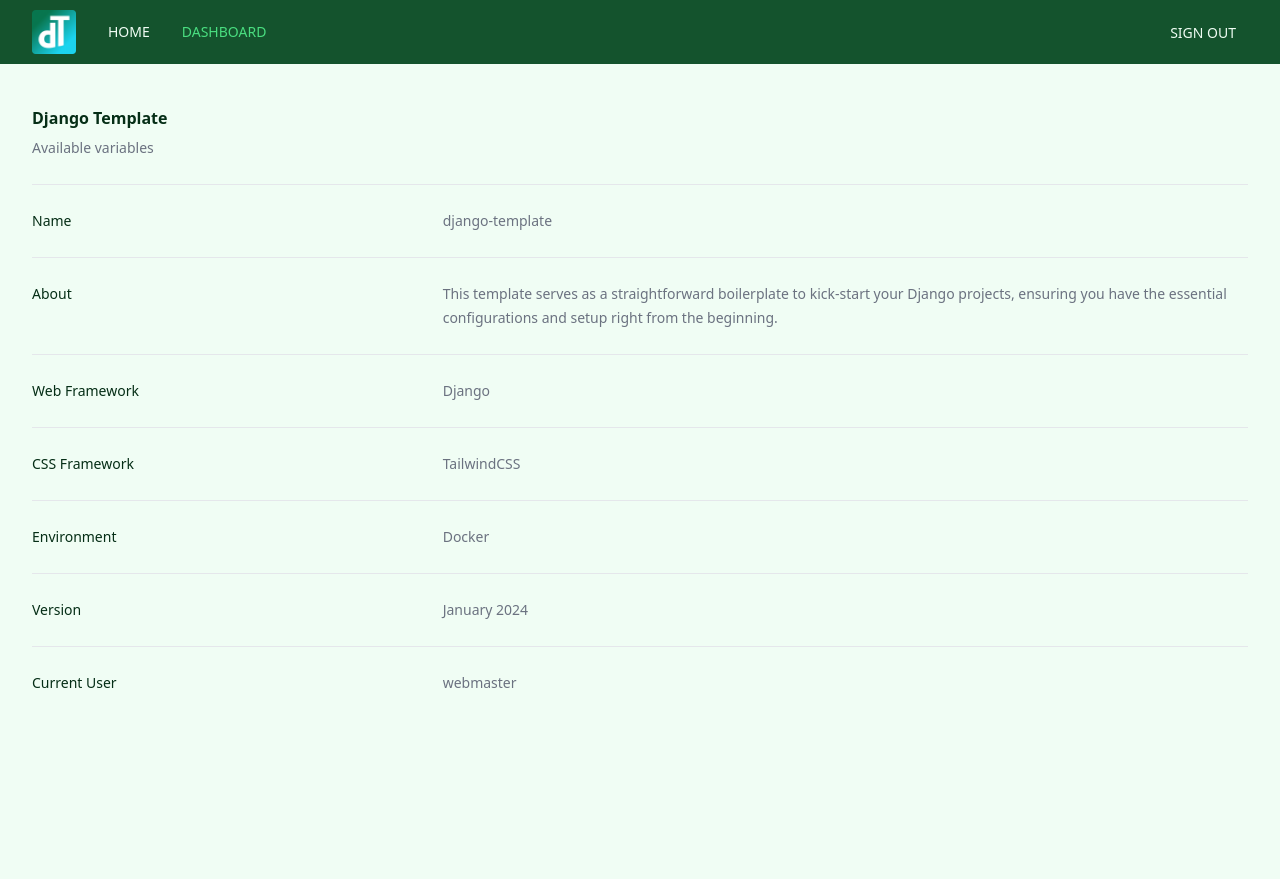
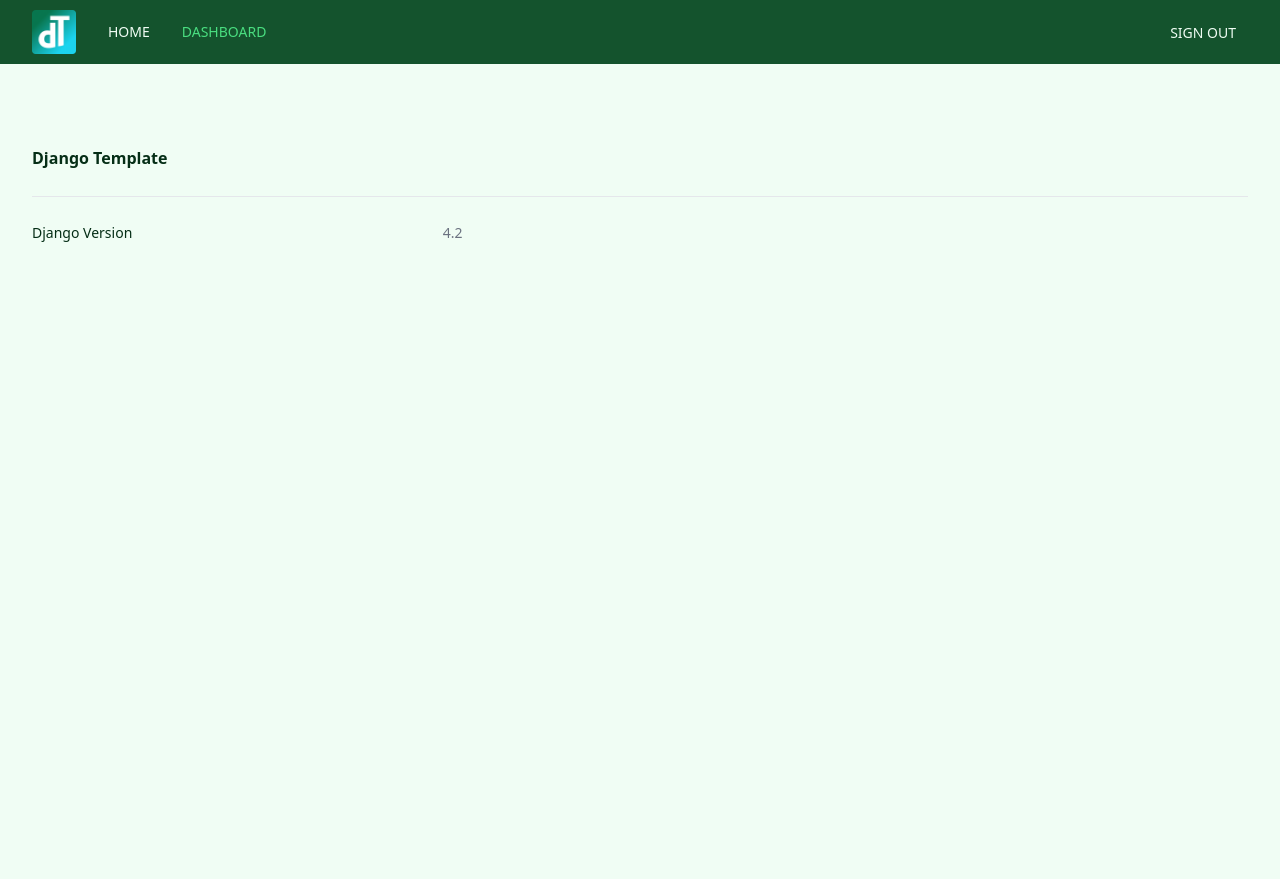
Before and after one commit to dayroned/django-template, a Django app: page /dashboard in a window 1280 px wide. After the commit the page ends 242 px from the top, so only its background shows below. Run offline with Django 4.2, Linux system fonts and the light colour scheme; a user stored in the database is signed in; style sheets or scripts are compiled from the project's sources.

Commit message:
Minor updates | January 2024

```diff
--- a/config/settings/base.py
+++ b/config/settings/base.py
@@ -116,6 +116,12 @@ USE_TZ = True
 STATIC_URL = "static/"
 STATIC_ROOT = os.path.join(BASE_DIR, "static")
 
+# Media files
+
+MEDIA_URL = "media/"
+MEDIA_ROOT = os.path.join(BASE_DIR, "media/")
+
+
 # Default primary key field type
 # https://docs.djangoproject.com/en/4.2/ref/settings/#default-auto-field
 
--- a/config/urls.py
+++ b/config/urls.py
@@ -3,6 +3,8 @@ URL Configuration
 
 """
 
+from django.conf import settings
+from django.conf.urls.static import static
 from django.contrib import admin
 from django.urls import include, path
 
@@ -10,3 +12,6 @@ urlpatterns = [
     path("admin/", admin.site.urls),
     path("", include("website.urls")),
 ]
+
+if settings.DEBUG:
+    urlpatterns += static(settings.MEDIA_URL, document_root=settings.MEDIA_ROOT)
--- a/website/forms.py
+++ b/website/forms.py
@@ -3,8 +3,6 @@ from django.contrib.auth.forms import AuthenticationForm
 from django.core.exceptions import ValidationError
 
 from .utils import recaptcha_validation
-
-# Application Forms
 
 
 class RecaptchaAuthenticationForm(AuthenticationForm):
--- a/website/templates/website/dashboard.html
+++ b/website/templates/website/dashboard.html
@@ -6,40 +6,15 @@
 
 {% block contents %}
 
-<div class="mx-auto max-w-7xl px-6 pb-24 pt-10 sm:pb-40 lg:px-8">
+<div class="mx-auto max-w-7xl px-6 pb-24 pt-10 sm:pb-40 lg:px-8 lg:pt-20">
     <div class="px-4 sm:px-0">
         <h3 class="text-base font-semibold leading-7 text-green-950">Django Template</h3>
-        <p class="mt-1 max-w-2xl text-sm leading-6 text-gray-500">Available variables</p>
     </div>
     <div class="mt-6 border-t border-gray-200">
         <dl class="divide-y divide-gray-200">
             <div class="px-4 py-6 sm:grid sm:grid-cols-3 sm:gap-4 sm:px-0">
-                <dt class="text-sm font-medium leading-6 text-green-950">Name</dt>
-                <dd class="mt-1 text-sm leading-6 text-gray-500 sm:col-span-2 sm:mt-0">django-template</dd>
-            </div>
-            <div class="px-4 py-6 sm:grid sm:grid-cols-3 sm:gap-4 sm:px-0">
-                <dt class="text-sm font-medium leading-6 text-green-950">About</dt>
-                <dd class="mt-1 text-sm leading-6 text-gray-500 sm:col-span-2 sm:mt-0">This template serves as a straightforward boilerplate to kick-start your Django projects, ensuring you have the essential configurations and setup right from the beginning.</dd>
-            </div>
-            <div class="px-4 py-6 sm:grid sm:grid-cols-3 sm:gap-4 sm:px-0">
-                <dt class="text-sm font-medium leading-6 text-green-950">Web Framework</dt>
-                <dd class="mt-1 text-sm leading-6 text-gray-500 sm:col-span-2 sm:mt-0">Django</dd>
-            </div>
-            <div class="px-4 py-6 sm:grid sm:grid-cols-3 sm:gap-4 sm:px-0">
-                <dt class="text-sm font-medium leading-6 text-green-950">CSS Framework</dt>
-                <dd class="mt-1 text-sm leading-6 text-gray-500 sm:col-span-2 sm:mt-0">TailwindCSS</dd>
-            </div>
-            <div class="px-4 py-6 sm:grid sm:grid-cols-3 sm:gap-4 sm:px-0">
-                <dt class="text-sm font-medium leading-6 text-green-950">Environment</dt>
-                <dd class="mt-1 text-sm leading-6 text-gray-500 sm:col-span-2 sm:mt-0">Docker</dd>
-            </div>
-            <div class="px-4 py-6 sm:grid sm:grid-cols-3 sm:gap-4 sm:px-0">
-                <dt class="text-sm font-medium leading-6 text-green-950">Version</dt>
-                <dd id="last-updated" class="mt-1 text-sm leading-6 text-gray-500 sm:col-span-2 sm:mt-0">January 2024</dd>
-            </div>
-            <div class="px-4 py-6 sm:grid sm:grid-cols-3 sm:gap-4 sm:px-0">
-                <dt class="text-sm font-medium leading-6 text-green-950">Current User</dt>
-                <dd id="last-updated" class="mt-1 text-sm leading-6 text-gray-500 sm:col-span-2 sm:mt-0">{{ user.username }}</dd>
+                <dt class="text-sm font-medium leading-6 text-green-950">Django Version</dt>
+                <dd class="mt-1 text-sm leading-6 text-gray-500 sm:col-span-2 sm:mt-0">4.2</dd>
             </div>
         </dl>
     </div>
--- a/website/templates/website/home.html
+++ b/website/templates/website/home.html
@@ -6,7 +6,7 @@
 
 {% block contents %}
 
-<div class="mx-auto max-w-7xl px-6 pb-24 pt-10 sm:pb-40 lg:flex lg:px-8 lg:pt-40">
+<div class="mx-auto max-w-7xl px-6 pb-24 pt-10 lg:flex lg:px-8 lg:pt-20">
     <div class="mx-auto max-w-2xl flex-shrink-0 lg:mx-0 lg:max-w-xl lg:pt-8">
         <div class="flex flex-row gap-4 items-center">
             <img class="h-11" src="{% static 'website/images/django_logo.png' %}" alt="Django Icon">
--- a/website/urls.py
+++ b/website/urls.py
@@ -2,8 +2,6 @@ from django.contrib.auth.views import LogoutView
 from django.urls import path
 
 from .views import *
-
-# Application Routes (URLs)
 
 
 app_name = "website"
@@ -17,9 +15,9 @@ urlpatterns = [
     path("dashboard", DashboardView.as_view(), name="dashboard"),
 
     # Login
-    path("sign-in", LoginView.as_view(), name="login"),
+    path("login", RecaptchaLoginView.as_view(), name="login"),
 
     # Logout
-    path("sign-out", LogoutView.as_view(), name="logout"),
+    path("logout", LogoutView.as_view(), name="logout"),
 ]
 # fmt: on
--- a/website/utils.py
+++ b/website/utils.py
@@ -1,8 +1,6 @@
 import requests
 
 from django.conf import settings
-
-# Application Utils
 
 
 # Adapted from: https://simpleisbetterthancomplex.com/tutorial/2017/02/21/how-to-add-recaptcha-to-django-site.html
--- a/website/views.py
+++ b/website/views.py
@@ -1,12 +1,10 @@
 from django.conf import settings
 from django.contrib.auth.mixins import LoginRequiredMixin
-from django.contrib.auth.views import LoginView as AuthLoginView
+from django.contrib.auth.views import LoginView
 from django.shortcuts import resolve_url
 from django.views.generic.base import TemplateView
 
 from .forms import RecaptchaAuthenticationForm
-
-# Application Views
 
 
 # Home
@@ -20,7 +18,7 @@ class DashboardView(LoginRequiredMixin, TemplateView):
 
 
 # Login
-class LoginView(AuthLoginView):
+class RecaptchaLoginView(LoginView):
     template_name = "website/login.html"
     form_class = RecaptchaAuthenticationForm
 
```
Also changed, not shown: production.yml (+7 -0 lines), website/templates/website/login.html (+8 -2 lines), 2 other files.
